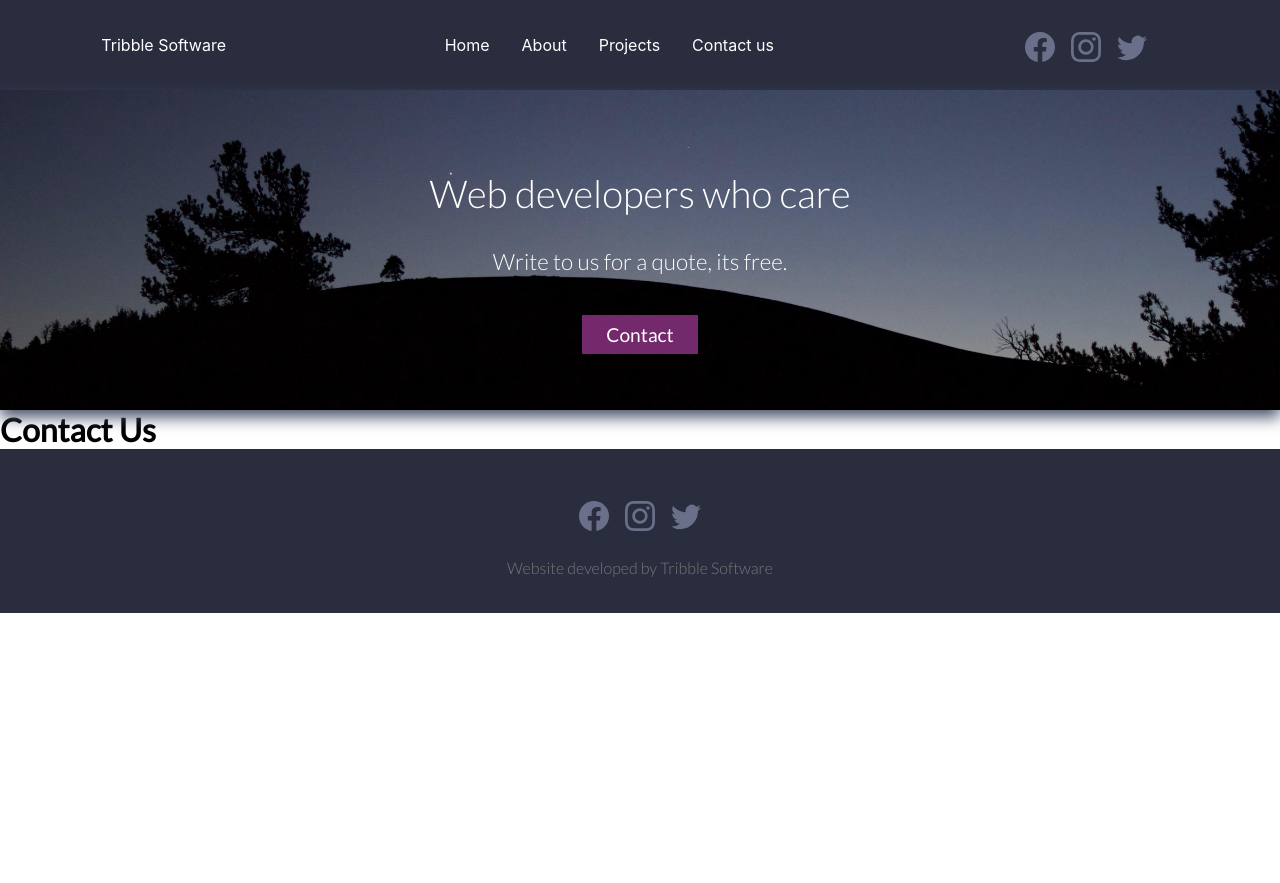
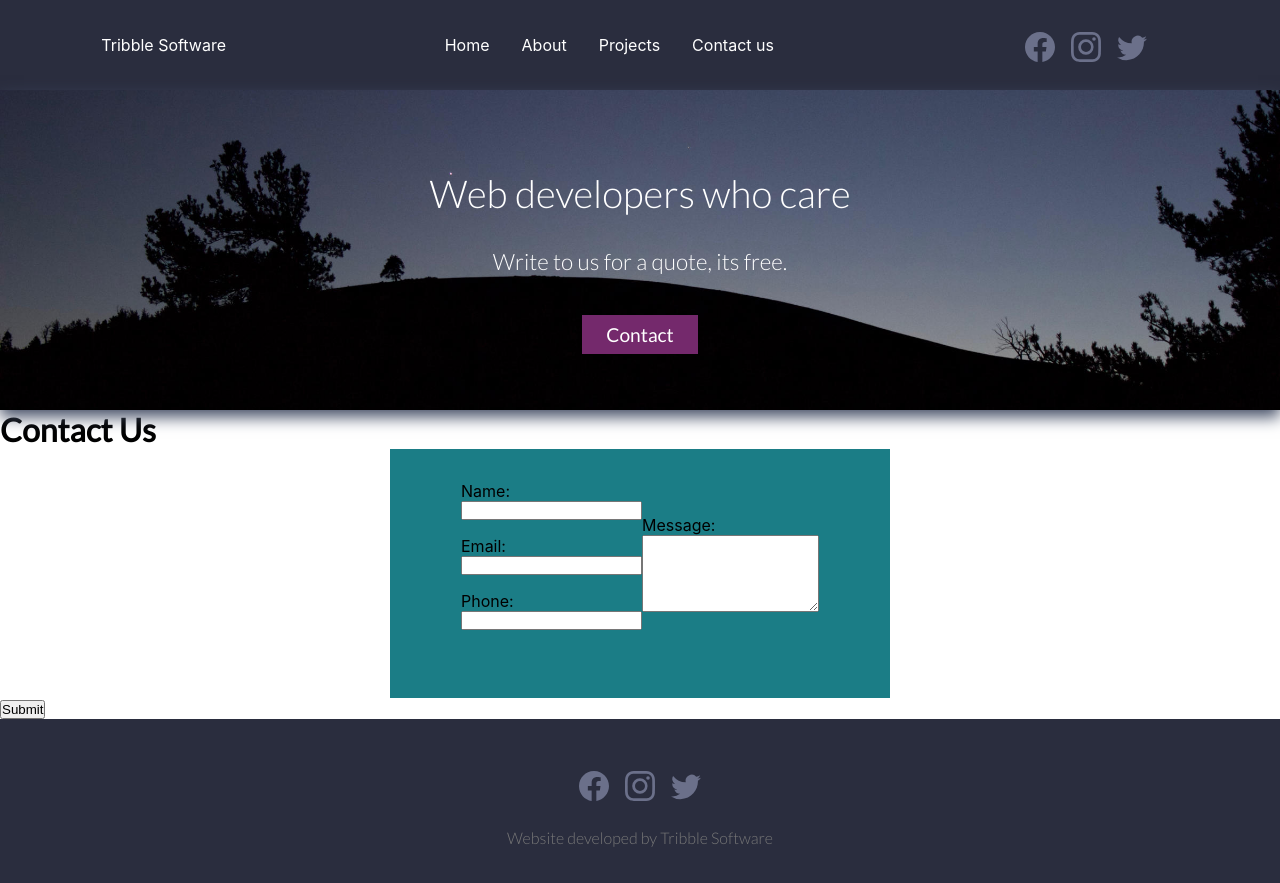
Before and after one commit to RandallBG/TribbleSoftwareWebsite, a React (Create React App) app: page /contact in a window 1280 px wide. Before the commit the page ends 800 px from the top, so only its background shows below. Built offline with nearby package versions, Linux system fonts and the light colour scheme.

Commit message:
created contact form

```diff
--- /dev/null
+++ b/src/components/Contact/Contact.css
@@ -0,0 +1,22 @@
+#contactForm {
+    width: 100%;
+    max-width: 500px;
+    margin: 0 auto;
+    padding: 0 20px;
+    background-color: rgb(27, 125, 134);
+    display: flex; ;
+    justify-content: center;
+    align-items: center;
+    padding: 2rem;;
+}
+
+.form-group {
+    margin-bottom: 20px;
+    display: flex;
+    flex-direction: column;
+
+    }
+
+.form-group Input {
+    margin-bottom: 1rem;
+    }
--- a/src/components/Contact/Contact.js
+++ b/src/components/Contact/Contact.js
@@ -1,11 +1,28 @@
-
+import "./Contact.css"
 
 const Contact = () => {
   return (
     <div className="contactPage">
-    <div>
+      <div>
       <h1>Contact Us</h1>
-    </div>
+      <form id="contactForm">
+        <div className="form-group">
+          <label for="name">Name:</label>
+          <input class="formInput" type="text" name="name" id="name" />
+          <label for="email">Email:</label>
+          <input class="formInput" type="email" name="email" id="email" />
+          <label for="phone">Phone:</label>
+          <input class="formInput" type="text" name="phone" id="phone" />
+
+          </div>
+          <div className="form-group">
+          <label for="message">Message:</label>
+          <textarea class="formInput" name="message" id="message" rows="5"></textarea>
+
+          </div>
+        </form>
+      </div>
+      <button id="contactSubmitButton" data-callback="onSubmit" className="submitButton">Submit</button>
 
     </div>
 
```
